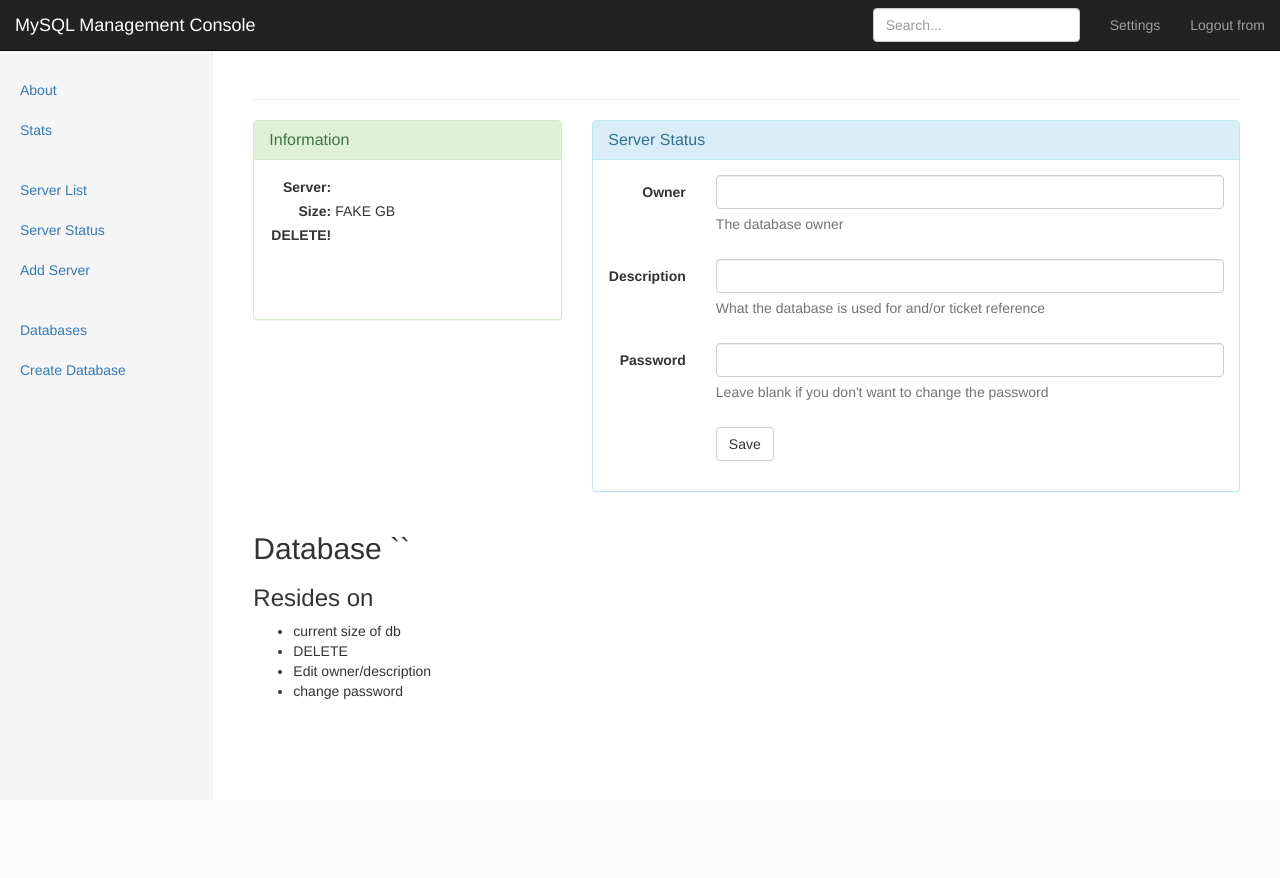
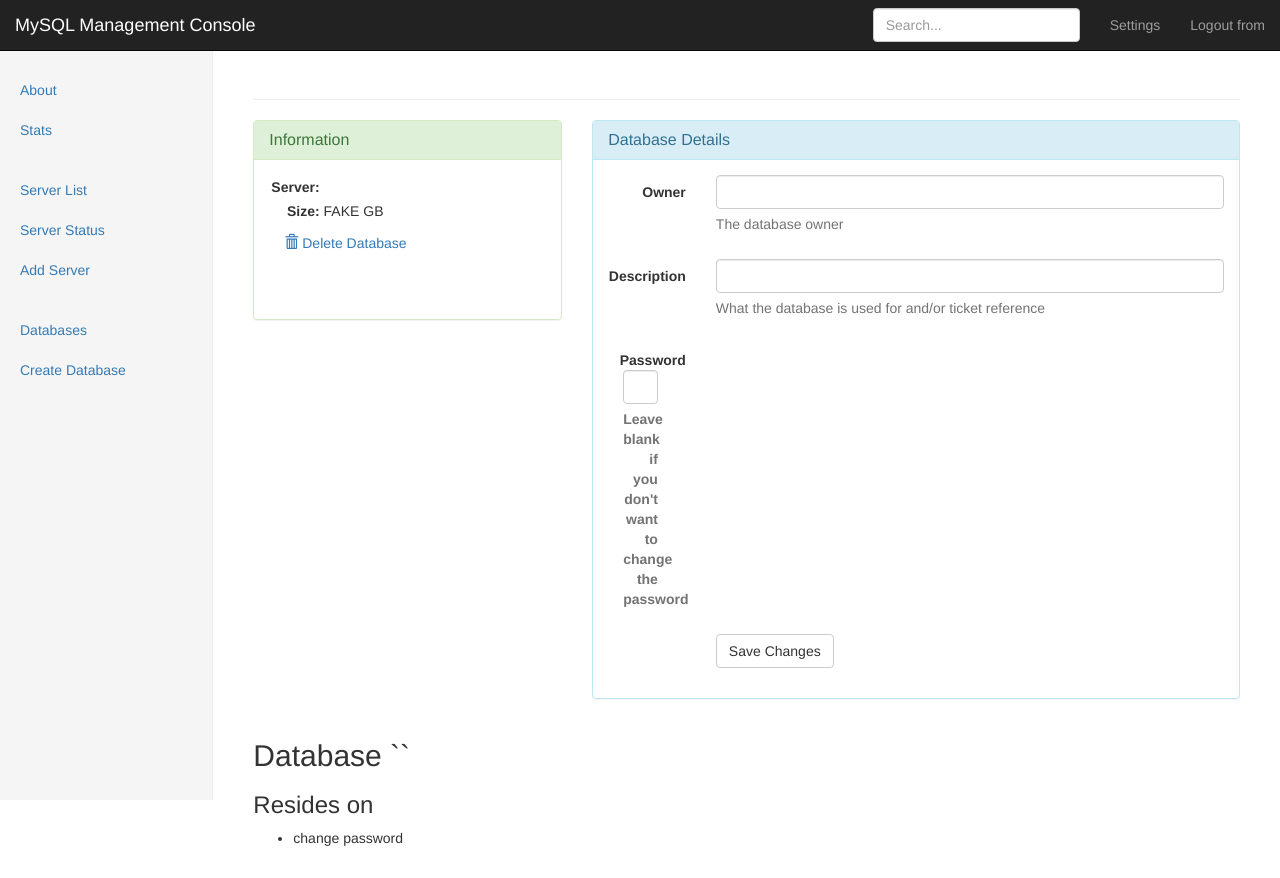
Before and after one commit to divad/mysqladm, a Python web app: template templates/database.html in a window 1280 px wide. Before the commit the page ends 800 px from the top, so only its background shows below. Run offline with Jinja, Linux system fonts and the light colour scheme; the template is opened without the code that fills it, so the values that code supplies are empty; some libraries are stand-ins or nearby versions.

Commit message:
work on the db view page

```diff
--- a/templates/database.html
+++ b/templates/database.html
@@ -22,19 +22,18 @@
 							<td><strong>Size:</strong></td>
 							<td>FAKE GB</td>
 						</tr>
-						<tr>
-							<td><strong>DELETE!</strong></td>
-							<td></td>
-						</tr>
 					</tbody>
 				</table>
+				<ul class="nav nav-pills nav-stacked">
+				  <li><a href="#" data-toggle="modal" data-target="#delete-confirm"><span class="glyphicon glyphicon-trash"></span> Delete Database</a></li>
+				</ul>
 			</div>
 		</div>
 	</div>
 	<div class="col-md-8">
 		<div class="panel panel-info panel2k">
 			<div class="panel-heading">
-				<h3 class="panel-title">Server Status</h3>
+				<h3 class="panel-title">Database Details</h3>
 			  </div>
 			  <div class="panel-body">
 				<form class="form-horizontal" role="form" method="POST">
@@ -54,7 +53,7 @@
 							</div>
 					</div>
 						<div class="form-group">
-						<label for="inputPassword" class="col-lg-2 control-label">Password</label>
+						<label for="inputPassword" class="col-lg-2 control-label">Password</labe>
 						<div class="col-lg-10">
 							<input type="password" class="form-control" id="inputPassword" name="database_passwd"></input>
 							<span class="help-block">Leave blank if you don't want to change the password</span>
@@ -63,7 +62,7 @@
 
 					<div class="form-group">
 						<div class="col-lg-offset-2 col-lg-10">
-							<button type="submit" class="btn btn-default">Save</button>
+							<button type="submit" class="btn btn-default">Save Changes</button>
 						</div>
 					</div>
 				</form>
@@ -76,9 +75,6 @@
 <h3>Resides on {{ db.server }}</h3>
 
 <ul>
-	<li>current size of db</li>
-	<li>DELETE</li>
-	<li>Edit owner/description</li>
 	<li>change password</li>
 </u>
 
```
